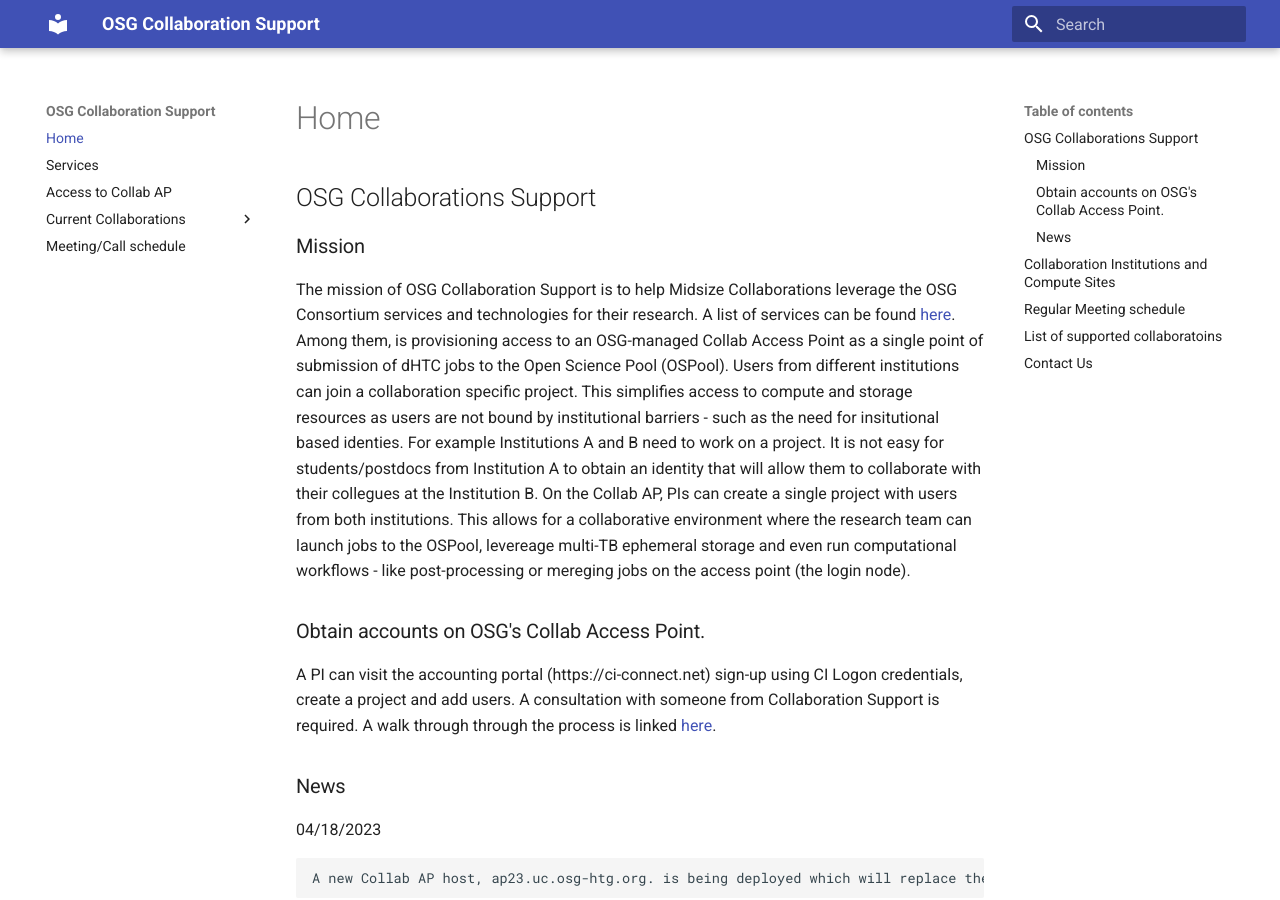
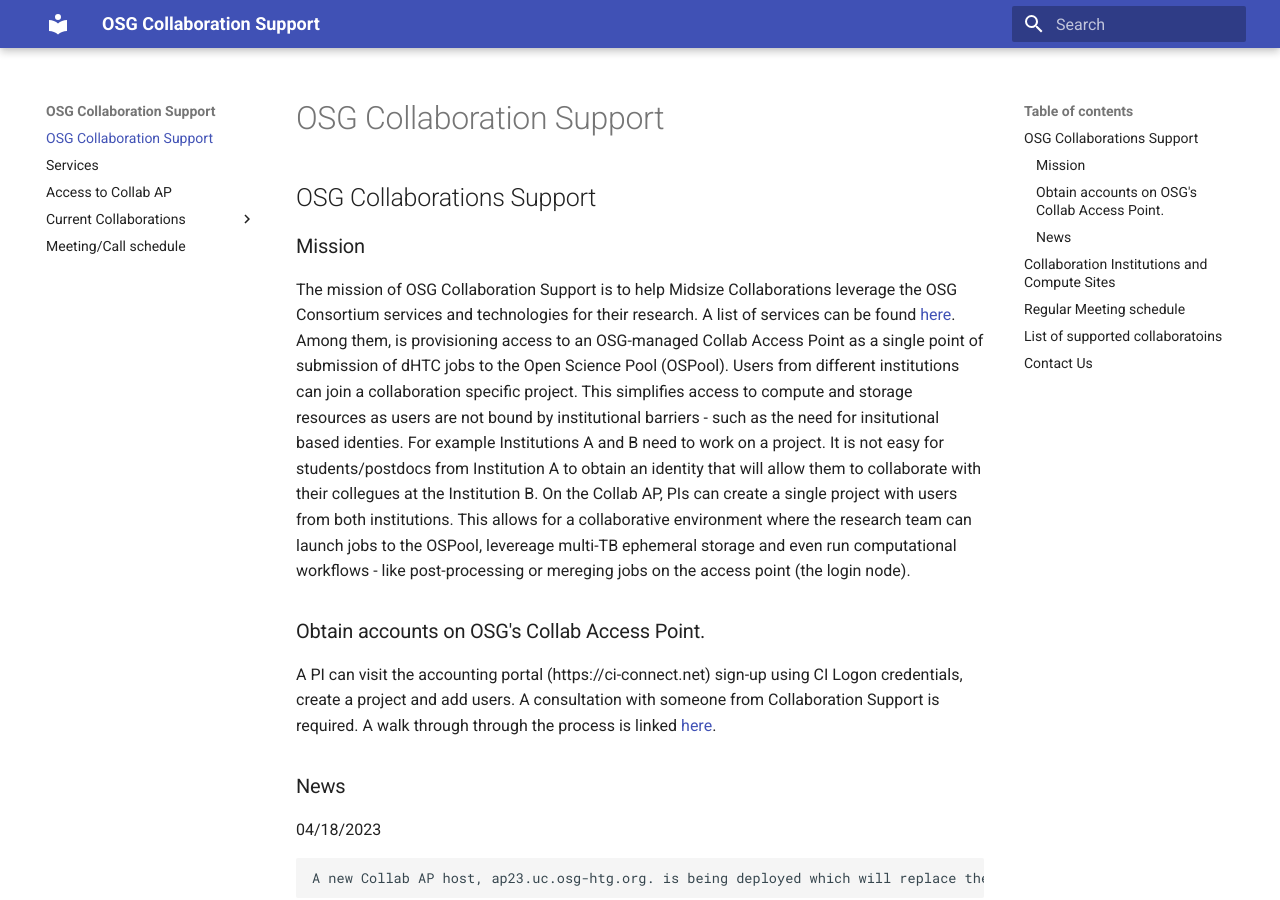
Before and after one commit to osg-htc/collaboration-support, an MkDocs documentation site: the page built from docs/index.md, in a window 1280 px wide and 900 px high. Built offline with MkDocs 1.6.1 and Material for MkDocs 9.7.7, drawn with Linux system fonts in a browser that asks for light colours.

Commit message:
Update mkdocs.yml

```diff
--- a/mkdocs.yml
+++ b/mkdocs.yml
@@ -7,7 +7,7 @@
     - content.tabs.link
 
 nav:
-  - Home: 'index.md'
+  - OSG Collaboration Support: 'index.md'
   - Services: 'misc/services.md'
   - Access to Collab AP: 'misc/onboard.md'
   - Current Collaborations:
```
